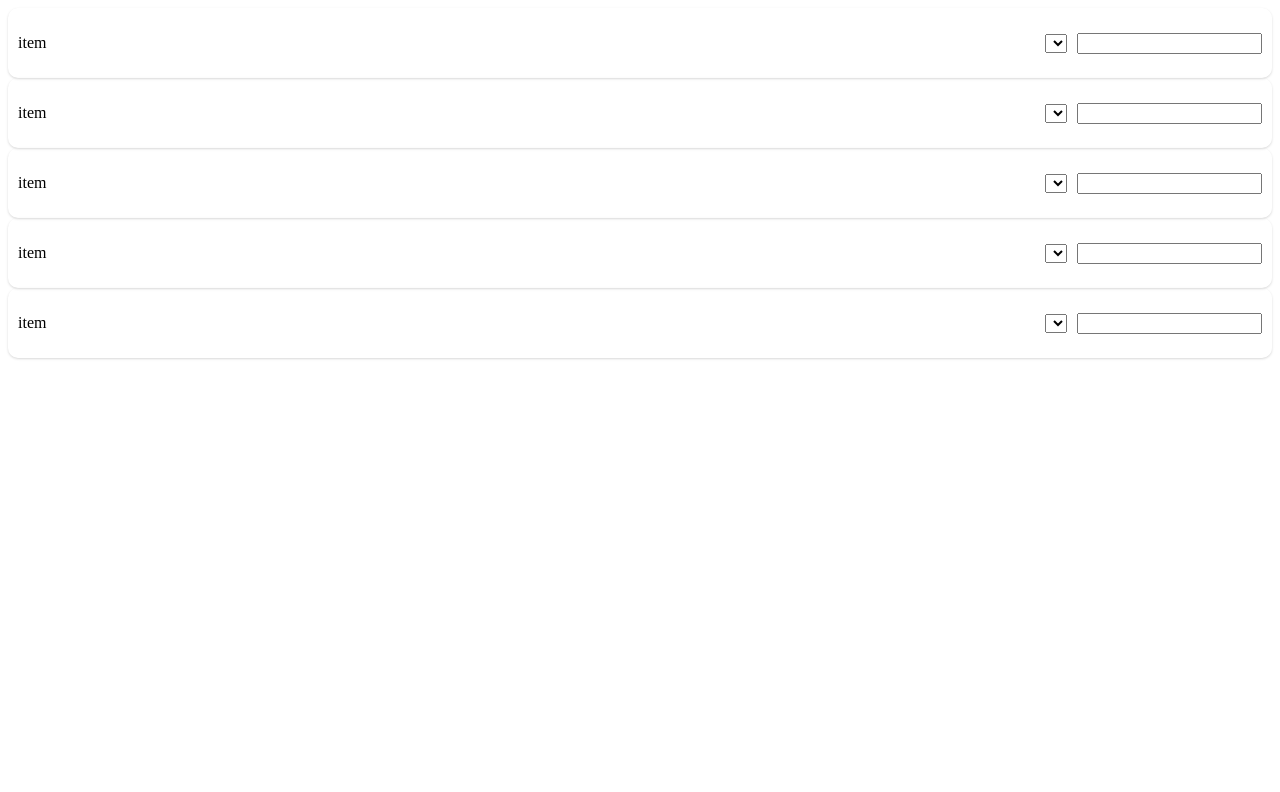
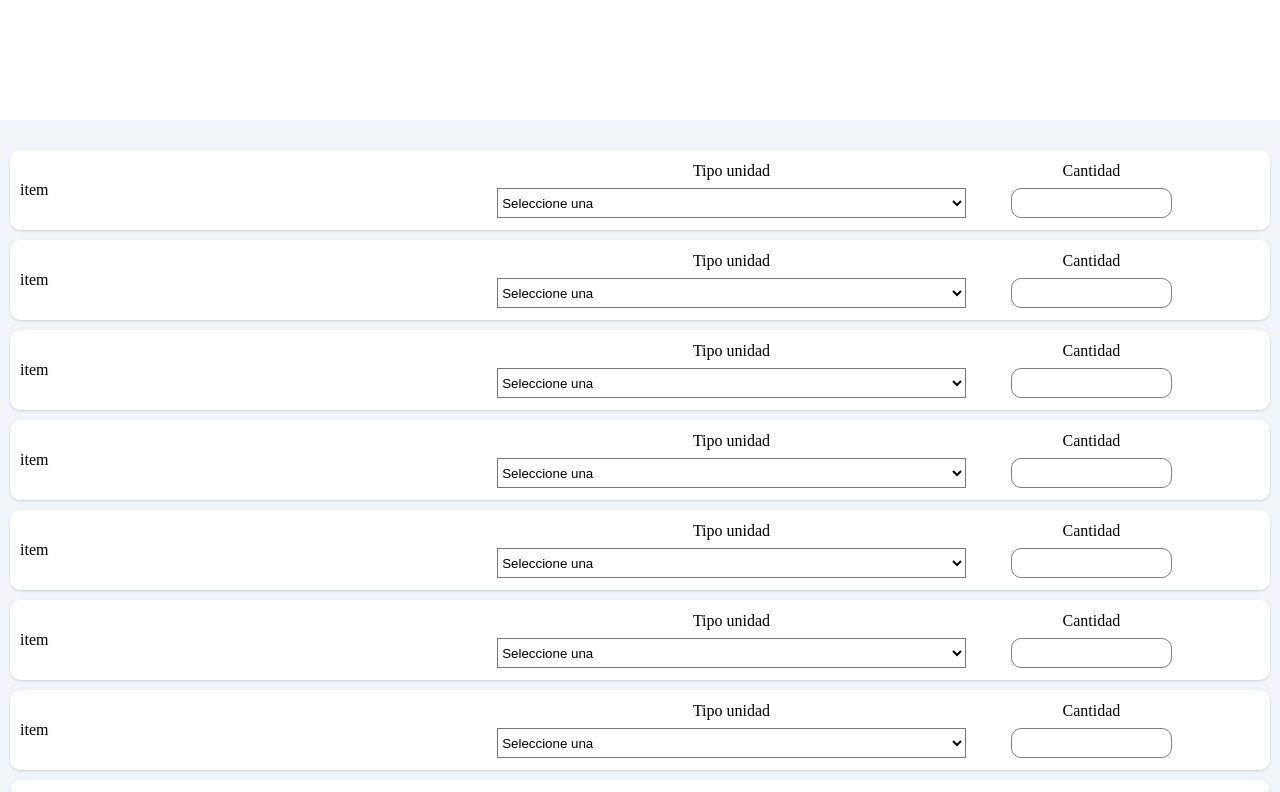
Before and after one commit to JulioMartinezTech/inventario-app, a Vue app: page / in a window 1280 px wide. Shown: the top 792 px of the page. Built offline with nearby package versions, Linux system fonts and the light colour scheme; the HTML template or start-up script is replaced by a standard one.

Commit message:
add item card component

```diff
--- a/src/assets/style/main.css
+++ b/src/assets/style/main.css
@@ -2,4 +2,7 @@
 *::before,
 *::after {
   box-sizing: border-box;
+  background-color: #f1f5f9;
+  margin: 0;
+  padding: 0;
 }
--- a/src/components/c-item-card.vue
+++ b/src/components/c-item-card.vue
@@ -2,21 +2,46 @@
   <div class="c-item-card">
     <p class="c-item-card__title">item</p>
     <div class="c-item-card__iputs">
-      <div><select name="" id=""></select></div>
-      <div><input type="number" /></div>
+      <div class="c-item-card__select__container">
+        <label for="">Tipo unidad</label>
+        <select v-model="selectedUniteType" name="" id="type" class="c-item-card__select">
+          <option disabled value="">Seleccione una</option>
+          <option v-for="type in uniteTypes" :key="type.id" :value="type.value">
+            {{ type.label }}
+          </option>
+        </select>
+      </div>
+      <div class="c-item-card__input__container">
+        <label for="">Cantidad</label>
+        <input type="text" class="c-item-card__input" />
+      </div>
     </div>
   </div>
 </template>
 
-<script setup lang="ts"></script>
+<script setup lang="ts">
+import { ref } from 'vue'
+
+const selectedUniteType = ref('')
+
+const uniteTypes = ref([
+  { id: 1, label: 'unidad', value: 'und' },
+  { id: 2, label: 'caja', value: 'cj' },
+])
+</script>
 
 <style scoped>
+* {
+  background-color: #fff;
+}
 .c-item-card {
   width: 100%;
+  height: 80px;
   display: flex;
   justify-content: space-between;
   align-items: center;
   gap: 16px;
+  background-color: #fff;
   border-radius: 10px;
   box-shadow:
     0 1px 3px 0 rgba(0, 0, 0, 0.1),
@@ -24,9 +49,39 @@
   padding: 10px;
 }
 .c-item-card__iputs {
+  width: 70%;
   display: flex;
   justify-content: center;
   align-items: center;
   gap: 10px;
 }
+.c-item-card__select__container {
+  width: 60%;
+  display: flex;
+  flex-direction: column;
+  justify-content: center;
+  align-items: center;
+  gap: 8px;
+}
+.c-item-card__input__container {
+  display: flex;
+  flex-direction: column;
+  justify-content: center;
+  align-items: center;
+  gap: 8px;
+}
+.c-item-card__select {
+  width: 90%;
+  height: 30px;
+}
+.c-item-card__input {
+  width: 90%;
+  height: 30px;
+  border: solid 1px grey;
+  border-radius: 10px;
+  display: flex;
+  justify-content: center;
+  align-items: center;
+  text-align: center;
+}
 </style>
--- a/src/views/v-home.vue
+++ b/src/views/v-home.vue
@@ -1,6 +1,12 @@
 <template>
-  <header></header>
-  <div>
+  <header class="v-home__header"></header>
+  <div class="v-home__item-list">
+    <CItemCard />
+    <CItemCard />
+    <CItemCard />
+    <CItemCard />
+    <CItemCard />
+    <CItemCard />
     <CItemCard />
     <CItemCard />
     <CItemCard />
@@ -13,4 +19,19 @@
 import CItemCard from '../components/c-item-card.vue'
 </script>
 
-<style scoped></style>
+<style scoped>
+.v-home__header {
+  width: 100%;
+  height: 120px;
+  background-color: #fff;
+  margin-bottom: 20px;
+}
+.v-home__item-list {
+  display: flex;
+  flex-direction: column;
+  justify-content: center;
+  align-items: center;
+  gap: 10px;
+  padding: 10px;
+}
+</style>
```
